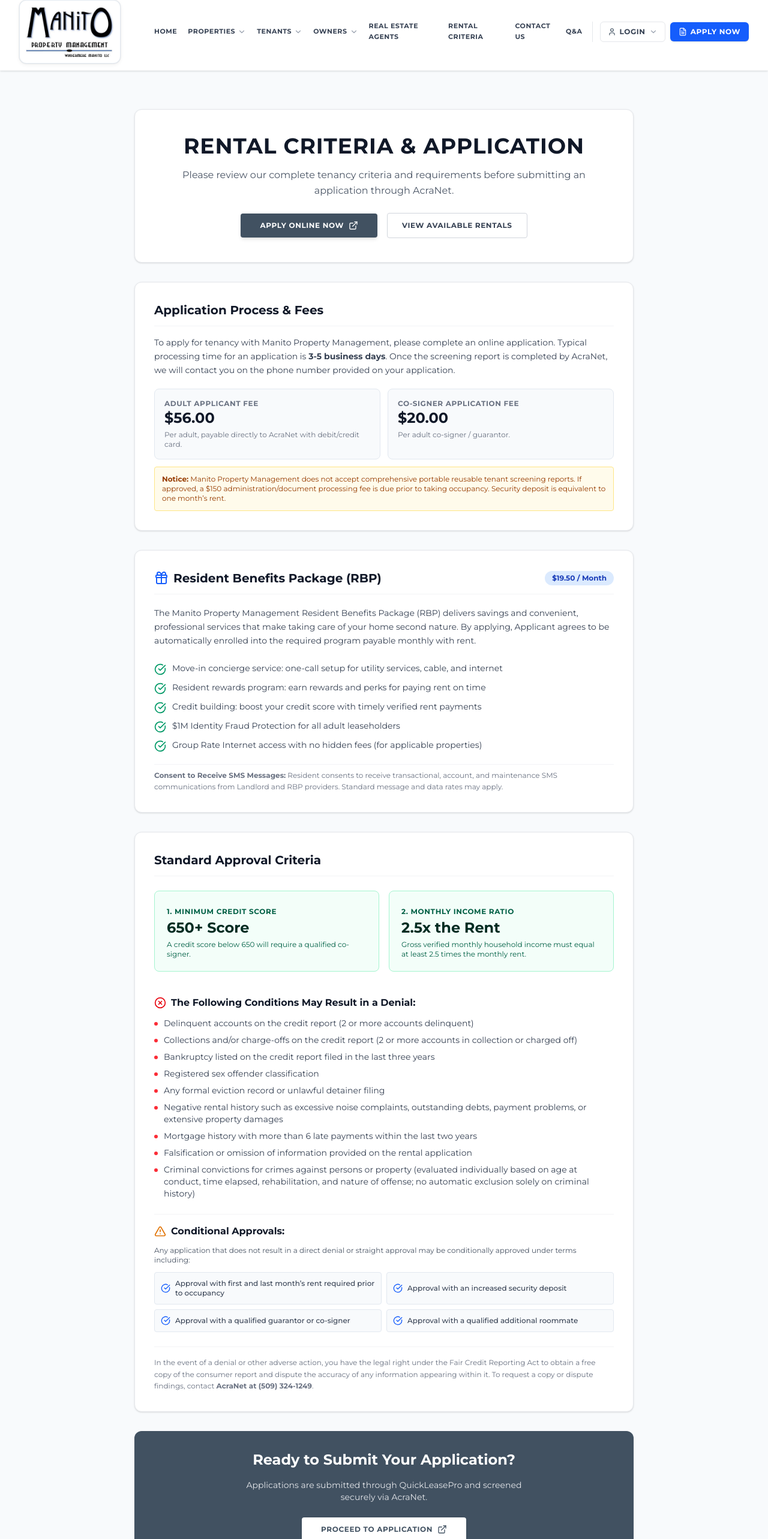
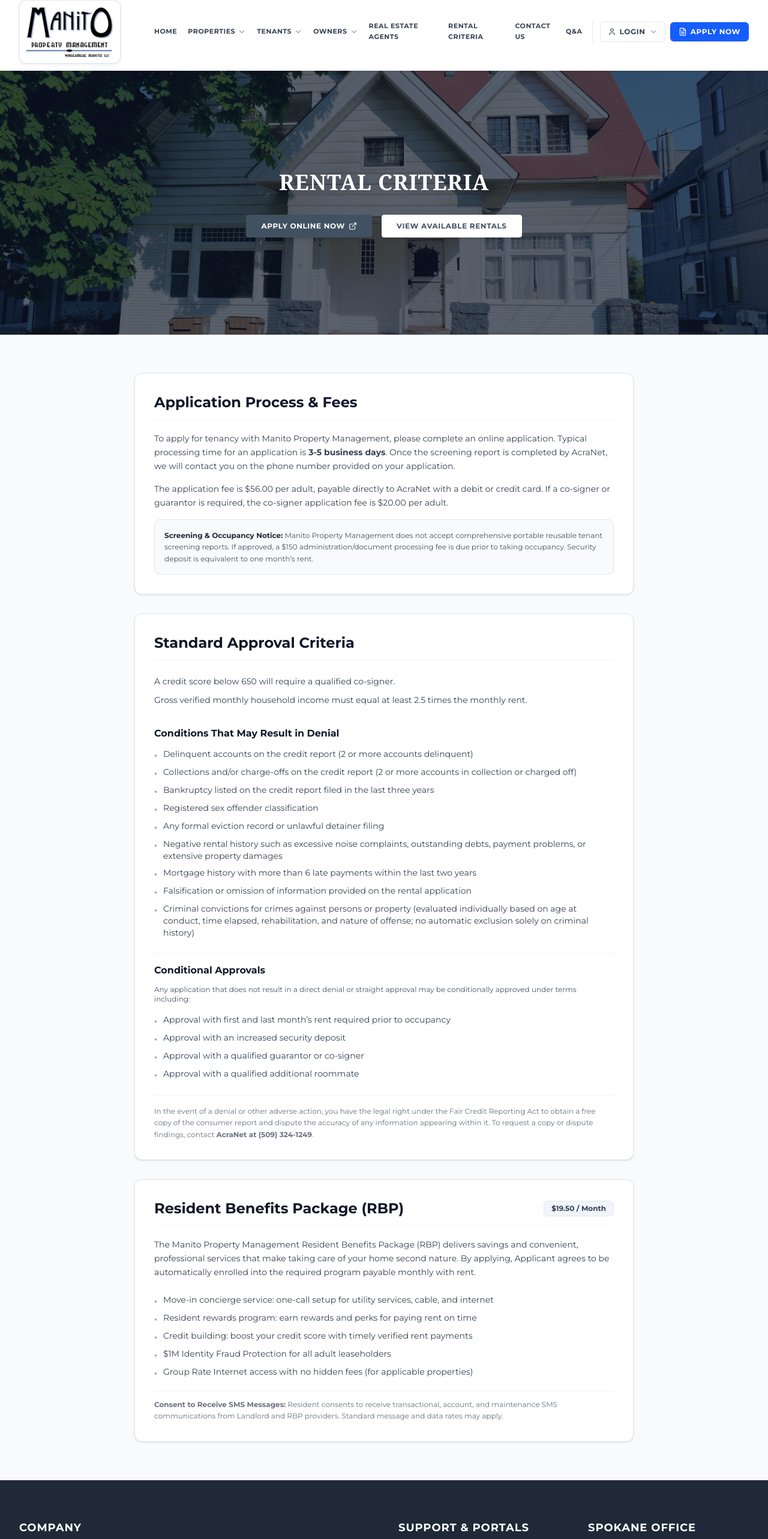
Before and after one commit to manito-property-mgmt/manito-property-mgmt.github.io, a Next.js app in the folder mpm_site/: page /rental-criteria in a window 1280 px wide. Shown: the part 11-2577 px from the top of the page at 60% size. Built offline with nearby package versions, Linux system fonts and the light colour scheme.

Commit message:
Updated the rental criteria page.

```diff
--- a/mpm_site/app/rental-criteria/page.tsx
+++ b/mpm_site/app/rental-criteria/page.tsx
@@ -1,12 +1,6 @@
 import React from "react";
-import Link from "next/link";
-import {
-  CheckCircle,
-  XCircle,
-  AlertTriangle,
-  ExternalLink,
-  Gift,
-} from "lucide-react";
+import HeroBanner from "@/components/HeroBanner";
+import { ExternalLink } from "lucide-react";
 
 export const metadata = {
   title: "Rental Criteria & Tenancy Application",
@@ -43,43 +37,41 @@
   ];
 
   return (
-    <div className="min-h-screen bg-slate-50 py-12 lg:py-16">
+    <div>
+      <HeroBanner
+        backgroundImage="/uploads/6/6/2/9/66293977/background-images/houseA.jpg"
+        title="Rental Criteria"
+        buttons={[
+          {
+            label: (
+              <span className="inline-flex items-center gap-1.5">
+                <span>Apply Online Now</span>
+                <ExternalLink className="w-3.5 h-3.5" />
+              </span>
+            ),
+            href: "https://manitopm.quickleasepro.com/",
+            isExternal: true,
+            variant: "primary",
+          },
+          {
+            label: "View Available Rentals",
+            href: "/available-rentals/",
+            variant: "secondary",
+          },
+        ]}
+      />
+
+      <div className="py-12 sm:py-16 bg-slate-50">
         <div className="max-w-4xl mx-auto px-4 sm:px-6 lg:px-8 space-y-8">
-        {/* Top Header Card */}
-        <div className="bg-white rounded-xl p-8 sm:p-10 border border-gray-200 shadow-sm text-center space-y-4">
-          <h1 className="text-3xl sm:text-4xl font-serif font-bold text-gray-900 uppercase tracking-wide">
-            Rental Criteria & Application
-          </h1>
-          <p className="text-gray-600 text-sm sm:text-base max-w-2xl mx-auto leading-relaxed">
-            Please review our complete tenancy criteria and requirements before
-            submitting an application through AcraNet.
-          </p>
 
-          <div className="pt-2 flex flex-wrap items-center justify-center gap-4">
-            <a
-              href="https://manitopm.quickleasepro.com/"
-              target="_blank"
-              rel="noopener noreferrer"
-              className="inline-flex items-center gap-2 px-8 py-3 rounded bg-[#415161] hover:bg-[#32404e] text-white text-xs font-bold uppercase tracking-wider transition-colors shadow-md"
-            >
-              <span>Apply Online Now</span>
-              <ExternalLink className="w-4 h-4" />
-            </a>
-            <Link
-              href="/available-rentals/"
-              className="px-6 py-3 rounded border border-gray-300 hover:bg-gray-100 text-gray-700 text-xs font-bold uppercase tracking-wider transition-colors"
-            >
-              View Available Rentals
-            </Link>
-          </div>
-        </div>
-
-        {/* Processing & Fee Breakdown */}
-        <div className="bg-white rounded-xl p-8 border border-gray-200 shadow-sm space-y-4">
-          <h2 className="text-xl font-serif font-bold text-gray-900 border-b border-gray-100 pb-3">
+          {/* 1. Application Process & Fees */}
+        <div className="bg-white rounded-xl p-6 sm:p-8 border border-gray-200 shadow-sm space-y-5">
+          <div className="border-b border-gray-100 pb-3">
+            <h2 className="text-xl sm:text-2xl font-bold text-gray-900">
               Application Process & Fees
             </h2>
-          <div className="space-y-3 text-sm text-gray-700 leading-relaxed">
+          </div>
+          <div className="space-y-4 text-sm text-gray-700 leading-relaxed">
             <p>
               To apply for tenancy with Manito Property Management, please complete
               an online application. Typical processing time for an application is{" "}
@@ -87,110 +79,44 @@
               completed by AcraNet, we will contact you on the phone number provided
               on your application.
             </p>
-            <div className="grid grid-cols-1 sm:grid-cols-2 gap-3 pt-2">
-              <div className="p-4 bg-slate-50 border border-slate-200 rounded-lg">
-                <span className="text-xs font-bold text-gray-500 uppercase tracking-wider block">
-                  Adult Applicant Fee
-                </span>
-                <span className="text-2xl font-bold text-gray-900">$56.00</span>
-                <span className="text-xs text-gray-500 block mt-1">
-                  Per adult, payable directly to AcraNet with debit/credit card.
-                </span>
-              </div>
-              <div className="p-4 bg-slate-50 border border-slate-200 rounded-lg">
-                <span className="text-xs font-bold text-gray-500 uppercase tracking-wider block">
-                  Co-Signer Application Fee
-                </span>
-                <span className="text-2xl font-bold text-gray-900">$20.00</span>
-                <span className="text-xs text-gray-500 block mt-1">
-                  Per adult co-signer / guarantor.
-                </span>
-              </div>
-            </div>
-            <p className="text-xs text-amber-800 bg-amber-50 p-3 rounded border border-amber-200">
-              <strong>Notice:</strong> Manito Property Management does not accept
+            <p>
+              The application fee is $56.00 per adult, payable directly to AcraNet with a debit or credit card. If a co-signer or guarantor is required, the co-signer application fee is $20.00 per adult.
+            </p>
+            <div className="text-xs text-gray-600 bg-slate-50 p-4 rounded-lg border border-slate-200 leading-relaxed">
+              <strong className="text-gray-800">Screening & Occupancy Notice:</strong> Manito Property Management does not accept
               comprehensive portable reusable tenant screening reports. If approved,
               a $150 administration/document processing fee is due prior to taking
               occupancy. Security deposit is equivalent to one month’s rent.
-            </p>
+            </div>
           </div>
         </div>
 
-        {/* Resident Benefits Package (RBP) */}
-        <div className="bg-white rounded-xl p-8 border border-gray-200 shadow-sm space-y-5">
-          <div className="flex items-center justify-between border-b border-gray-100 pb-3">
-            <div className="flex items-center gap-2 text-[#415161]">
-              <Gift className="w-6 h-6 text-blue-600" />
-              <h2 className="text-xl font-serif font-bold text-gray-900">
-                Resident Benefits Package (RBP)
+        {/* 2. Standard Approval Criteria */}
+        <div className="bg-white rounded-xl p-6 sm:p-8 border border-gray-200 shadow-sm space-y-6">
+          <div className="border-b border-gray-100 pb-3">
+            <h2 className="text-xl sm:text-2xl font-bold text-gray-900">
+              Standard Approval Criteria
             </h2>
           </div>
-            <span className="px-3 py-1 bg-blue-100 text-blue-800 text-xs font-bold rounded-full">
-              $19.50 / Month
-            </span>
-          </div>
 
-          <p className="text-sm text-gray-700 leading-relaxed">
-            The Manito Property Management Resident Benefits Package (RBP) delivers
-            savings and convenient, professional services that make taking care of
-            your home second nature. By applying, Applicant agrees to be automatically
-            enrolled into the required program payable monthly with rent.
+          <div className="space-y-2 text-sm text-gray-700 leading-relaxed">
+            <p>
+              A credit score below 650 will require a qualified co-signer.
             </p>
-
-          <div className="space-y-2.5 pt-1">
-            {rbpFeatures.map((item, idx) => (
-              <div key={idx} className="flex items-start gap-2.5">
-                <CheckCircle className="w-5 h-5 text-emerald-600 flex-shrink-0 mt-0.5" />
-                <span className="text-sm text-gray-700">{item}</span>
-              </div>
-            ))}
-          </div>
-
-          <p className="text-xs text-gray-500 pt-2 border-t border-gray-100 leading-relaxed">
-            <strong>Consent to Receive SMS Messages:</strong> Resident consents to receive
-            transactional, account, and maintenance SMS communications from Landlord and RBP
-            providers. Standard message and data rates may apply.
+            <p>
+              Gross verified monthly household income must equal at least 2.5 times the monthly rent.
             </p>
           </div>
 
-        {/* Primary Rental Criteria */}
-        <div className="bg-white rounded-xl p-8 border border-gray-200 shadow-sm space-y-6">
-          <h2 className="text-xl font-serif font-bold text-gray-900 border-b border-gray-100 pb-3">
-            Standard Approval Criteria
-          </h2>
-
-          <div className="grid grid-cols-1 sm:grid-cols-2 gap-4">
-            <div className="p-5 bg-emerald-50/60 border border-emerald-200 rounded-lg space-y-1">
-              <span className="text-xs font-bold text-emerald-800 uppercase tracking-wider">
-                1. Minimum Credit Score
-              </span>
-              <div className="text-2xl font-bold text-emerald-950">650+ Score</div>
-              <p className="text-xs text-emerald-800">
-                A credit score below 650 will require a qualified co-signer.
-              </p>
-            </div>
-
-            <div className="p-5 bg-emerald-50/60 border border-emerald-200 rounded-lg space-y-1">
-              <span className="text-xs font-bold text-emerald-800 uppercase tracking-wider">
-                2. Monthly Income Ratio
-              </span>
-              <div className="text-2xl font-bold text-emerald-950">2.5x the Rent</div>
-              <p className="text-xs text-emerald-800">
-                Gross verified monthly household income must equal at least 2.5 times the monthly rent.
-              </p>
-            </div>
-          </div>
-
           {/* Causes for Denial */}
-          <div className="pt-4 space-y-3">
-            <h3 className="text-base font-serif font-bold text-gray-900 flex items-center gap-2">
-              <XCircle className="w-5 h-5 text-red-600" />
-              <span>The Following Conditions May Result in a Denial:</span>
+          <div className="pt-2 space-y-3">
+            <h3 className="text-base font-bold text-gray-900">
+              Conditions That May Result in Denial
             </h3>
             <ul className="space-y-2 text-sm text-gray-700">
               {denialCriteria.map((item, idx) => (
                 <li key={idx} className="flex items-start gap-2.5">
-                  <span className="w-1.5 h-1.5 rounded-full bg-red-500 mt-2 flex-shrink-0" />
+                  <span className="text-gray-400 font-bold select-none mt-0.5">•</span>
                   <span>{item}</span>
                 </li>
               ))}
@@ -199,17 +125,16 @@
 
           {/* Conditional Approval Conditions */}
           <div className="pt-4 border-t border-gray-100 space-y-3">
-            <h3 className="text-base font-serif font-bold text-gray-900 flex items-center gap-2">
-              <AlertTriangle className="w-5 h-5 text-amber-600" />
-              <span>Conditional Approvals:</span>
+            <h3 className="text-base font-bold text-gray-900">
+              Conditional Approvals
             </h3>
             <p className="text-xs text-gray-600">
               Any application that does not result in a direct denial or straight approval may be conditionally approved under terms including:
             </p>
-            <ul className="grid grid-cols-1 sm:grid-cols-2 gap-2 text-sm text-gray-700">
+            <ul className="space-y-2 text-sm text-gray-700 pt-1">
               {conditionalApprovals.map((item, idx) => (
-                <li key={idx} className="flex items-center gap-2 bg-slate-50 p-2.5 rounded border border-slate-200 text-xs font-medium">
-                  <CheckCircle className="w-4 h-4 text-blue-600 flex-shrink-0" />
+                <li key={idx} className="flex items-start gap-2.5">
+                  <span className="text-gray-400 font-bold select-none mt-0.5">•</span>
                   <span>{item}</span>
                 </li>
               ))}
@@ -222,24 +147,38 @@
           </div>
         </div>
 
-        {/* Bottom Apply Card */}
-        <div className="bg-[#415161] text-white rounded-xl p-8 text-center space-y-4 shadow">
-          <h2 className="text-2xl font-serif font-bold">
-            Ready to Submit Your Application?
+        {/* 3. Resident Benefits Package (RBP) */}
+        <div className="bg-white rounded-xl p-6 sm:p-8 border border-gray-200 shadow-sm space-y-5">
+          <div className="flex items-center justify-between border-b border-gray-100 pb-3">
+            <h2 className="text-xl sm:text-2xl font-bold text-gray-900">
+              Resident Benefits Package (RBP)
             </h2>
-          <p className="text-sm text-gray-200 max-w-lg mx-auto">
-            Applications are submitted through QuickLeasePro and screened securely via AcraNet.
+            <span className="px-3 py-1 bg-slate-100 text-slate-700 text-xs font-bold rounded-md border border-slate-200">
+              $19.50 / Month
+            </span>
+          </div>
+
+          <p className="text-sm text-gray-700 leading-relaxed">
+            The Manito Property Management Resident Benefits Package (RBP) delivers
+            savings and convenient, professional services that make taking care of
+            your home second nature. By applying, Applicant agrees to be automatically
+            enrolled into the required program payable monthly with rent.
           </p>
-          <div className="pt-2">
-            <a
-              href="https://manitopm.quickleasepro.com/"
-              target="_blank"
-              rel="noopener noreferrer"
-              className="inline-flex items-center gap-2 px-8 py-3 rounded bg-white text-[#415161] hover:bg-gray-100 text-xs font-bold uppercase tracking-wider shadow"
-            >
-              <span>Proceed to Application</span>
-              <ExternalLink className="w-4 h-4" />
-            </a>
+
+          <ul className="space-y-2 text-sm text-gray-700 pt-1">
+            {rbpFeatures.map((item, idx) => (
+              <li key={idx} className="flex items-start gap-2.5">
+                <span className="text-gray-400 font-bold select-none mt-0.5">•</span>
+                <span>{item}</span>
+              </li>
+            ))}
+          </ul>
+
+          <p className="text-xs text-gray-500 pt-3 border-t border-gray-100 leading-relaxed">
+            <strong>Consent to Receive SMS Messages:</strong> Resident consents to receive
+            transactional, account, and maintenance SMS communications from Landlord and RBP
+            providers. Standard message and data rates may apply.
+          </p>
         </div>
       </div>
     </div>
--- a/mpm_site/components/HeroBanner.tsx
+++ b/mpm_site/components/HeroBanner.tsx
@@ -2,7 +2,7 @@
 import Link from "next/link";
 
 interface ButtonConfig {
-  label: string;
+  label: React.ReactNode;
   href: string;
   isExternal?: boolean;
   variant?: "primary" | "secondary" | "outline";
@@ -10,7 +10,7 @@
 
 interface HeroBannerProps {
   backgroundImage: string;
-  title: React.ReactNode;
+  title?: React.ReactNode;
   subtitle?: React.ReactNode;
   buttons?: ButtonConfig[];
   minHeight?: string;
@@ -41,9 +41,11 @@
             align === "left" ? "text-left" : "text-center"
           }`}
         >
-          <div className="text-white font-serif font-bold text-2xl sm:text-3xl lg:text-4xl tracking-wide uppercase drop-shadow-md leading-tight">
-            {title}
-          </div>
+          {title && (
+            <div className="text-white font-serif font-bold text-2xl sm:text-3xl lg:text-4xl tracking-wide uppercase drop-shadow-md leading-tight">
+              {title}
+            </div>
+          )}
 
           {subtitle && (
             <div className="text-gray-100 text-sm sm:text-base max-w-3xl mx-auto leading-relaxed drop-shadow">
```
Also changed, not shown: mpm_site/public/uploads/6/6/2/9/66293977/background-images/houseA.jpg (added). Lines whose indentation alone changed are shown as unchanged.
